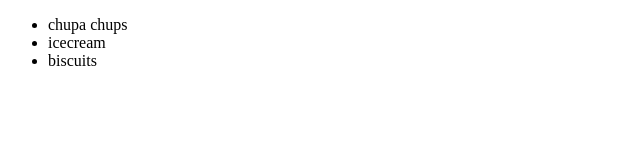
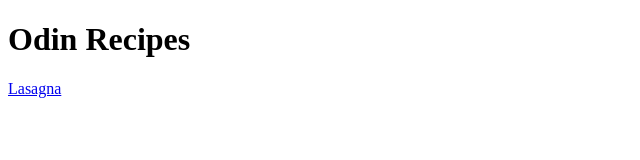
Before and after one commit to Jagdish-413/odin-recipies, a plain HTML site: page index.html in a window 1280 px wide. Shown: the whole page, without its empty margins (0-640 px from the left). Drawn offline with Linux system fonts and the light colour scheme.

Commit message:
Update index.html

```diff
--- a/index.html
+++ b/index.html
@@ -1,13 +1,12 @@
 <!DOCTYPE html>
 <html lang="en">
 <head>
-<meta charset="utf-8">
-<title>My first webpage</title>
+  <meta charset="UTF-8">
+  <meta name="viewport" content="width=device-width, initial-scale=1.0">
+  <title>Recipes</title>
 </head>
 <body>
-<ul>
-<li>chupa chups</li>
-<li>icecream</li>
-<li>biscuits</li>
+  <h1>Odin Recipes</h1>
+  <a href="recipies/lasagna.html">Lasagna</a>
 </body>
 </html>
```
